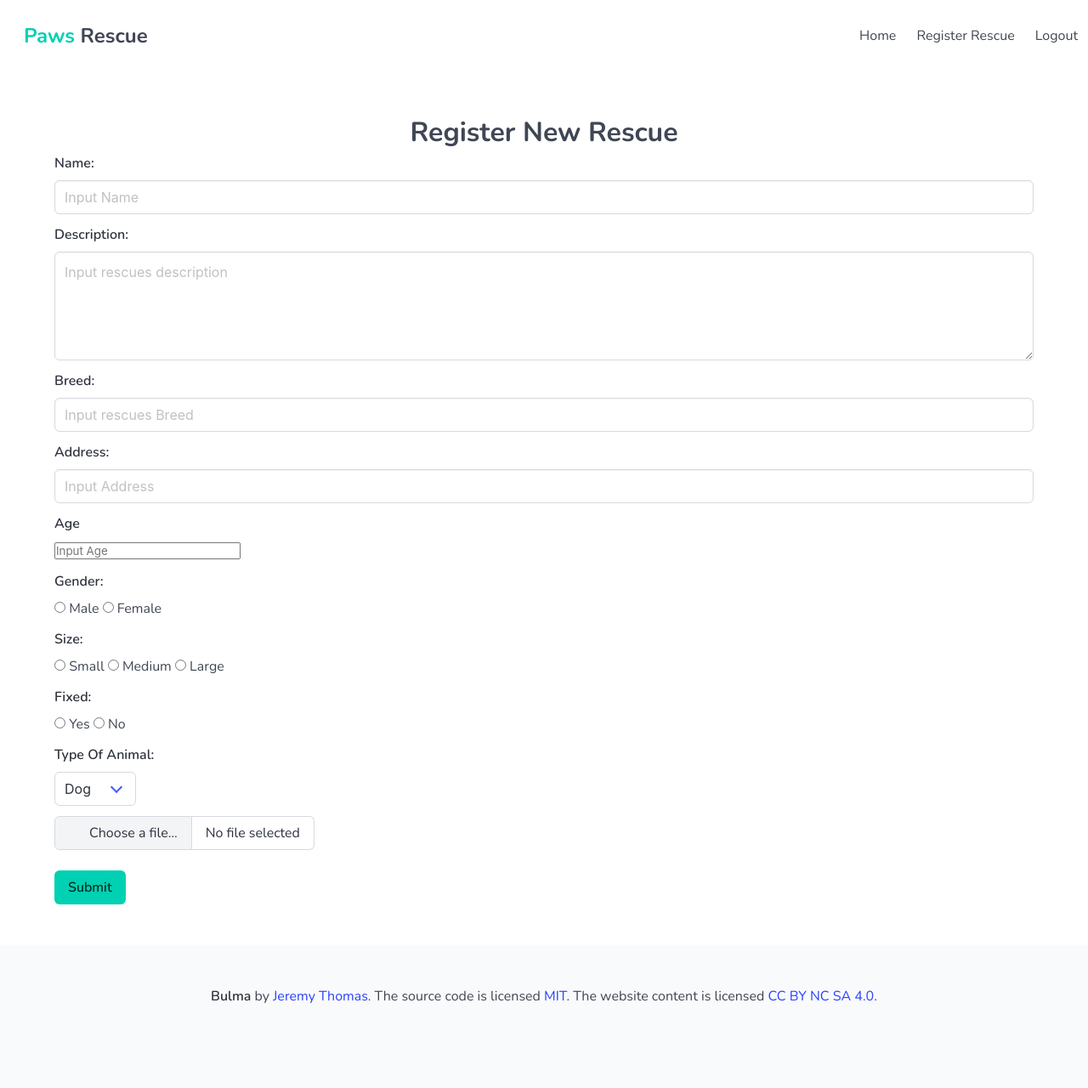
After one commit to DaliusBeckjr/paws_rescue, a Flask app: template flask_app/templates/edit_rescue.html in a window 1280 px wide. The commit adds this page. Shown: the whole page at 85% size. Run offline with Flask 3, Linux system fonts and the light colour scheme; the template is opened without the code that fills it, so the values that code supplies are empty.

```diff
--- a/flask_app/controllers/users_controllers.py
+++ b/flask_app/controllers/users_controllers.py
@@ -36,7 +36,7 @@ def register():
 
 @app.route('/users/login', methods = ['POST'])
 def login():
-    one_user = validate_login(request.form)
+    one_user = User.validate_login(request.form)
 
 # if user already exist he is sent back to register
     if not one_user:
--- /dev/null
+++ b/flask_app/templates/edit_rescue.html
@@ -0,0 +1,122 @@
+{% extends 'base.html' %}
+
+{% block title %} Paws and Rescue | New Rescue  {% endblock %}
+
+{% block body %}
+
+{% include 'components/navbar.html' %}
+
+<section class="section">
+    <div class="container">
+       <p class="has-text-weight-bold has-text-centered is-size-3">Register New Rescue</p>
+
+        <form action="{{ url_for('create_rescue') }}" method="post" enctype="multipart/form-data">
+
+            {% with messages = get_flashed_messages(category_filter=['rescue']) %}     <!-- declare a variable called messages -->
+                    {% if messages %}                            <!-- check if there are any messages -->
+                        {% for message in messages %}            <!-- loop through the messages -->
+                            <p class="has-text-danger">{{message}}</p>                   <!-- display each message in a paragraph tag -->
+                        {% endfor %}
+                    {% endif %}
+                {% endwith %}
+            <div class="field">
+                <label class="label">Name:</label>
+                <input type="text" class="input" name="name" placeholder="Input Name">
+            </div>
+            <div class="field">
+                <label class="label">Description:</label>
+                <textarea class="textarea " placeholder="Input rescues description" name="description"></textarea>
+            </div>
+            <div class="field">
+                <label class="label">Breed:</label>
+                <input type="text" name="breed" class="input" placeholder="Input rescues Breed">
+            </div>
+            <div class="field">
+                <label class="label">Address:</label>
+                <input type="text" class="input" placeholder="Input Address">
+            </div>
+            <div class="field">
+                <label class="label">Age</label>
+                <input type="number" name="age" placeholder="Input Age" min="1">
+            </div>
+            <div class="field">
+                <label class="label">Gender:</label>
+                <div class="control">
+                    <label class="radio">
+                        <input type="radio" name="gender" value="1" />
+                        Male
+                    </label>
+                    <label class="radio">
+                        <input type="radio" name="gender" value="2" />
+                        Female
+                    </label>
+                </div>
+            </div>
+            <div class="field">
+                <label class="label">Size:</label>
+                <div class="control">
+                    <label class="radio">
+                        <input type="radio" name="size" value="1" />
+                        Small
+                    </label>
+                    <label class="radio">
+                        <input type="radio" name="size" value="2" />
+                        Medium
+                    </label>
+                    <label class="radio">
+                        <input type="radio" name="size" value="3" />
+                        Large
+                    </label>
+                </div>
+            </div>
+            <div class="field">
+                <label class="label">Fixed:</label>
+                <div class="control">
+                    <label class="radio">
+                        <input type="radio" name="fixed" value="1" />
+                        Yes
+                    </label>
+                    <label class="radio">
+                        <input type="radio" name="fixed" value="2" />
+                        No
+                    </label>
+                </div>
+            </div>
+            <div class="field">
+                <label class="label">Type Of Animal:</label>
+                <div class="select">
+                    <select name="type">
+                        <option value="dog">Dog</option>
+                        <option value="cat">Cat</option>
+                        <option value="other">Other</option>
+                    </select>
+                </div>
+            </div>
+            <div class="file has-name">
+                <label class="file-label">
+                    <input class="file-input" type="file" id="file-input" name="image" accept="image/png, image/jpeg"/>
+                    <span class="file-cta">
+                        <span class="file-icon">
+                            <i class="fas fa-upload"></i>
+                        </span>
+                        <span class="file-label"> Choose a file… </span>
+                    </span>
+                    <span class="file-name" id="file-name"> No file selected</span>
+                </label>
+                <input type="hidden" name="user_id" value="{{session['login_id']}}">
+            </div>
+            <button class="button is-primary" type="submit">Submit</button>
+        </form>
+    </div>
+</section>
+
+{% include 'components/footer.html' %}
+
+<script>
+    document.getElementById('file-input').addEventListener('change', function() {
+        var fileName = document.getElementById('file-input').files[0].name || 'No file selected';
+        document.getElementById('file-name').textContent = fileName;
+    });
+</script>
+
+{% endblock body %}
--- a/flask_app/templates/login_reg.html
+++ b/flask_app/templates/login_reg.html
@@ -17,7 +17,7 @@
 
 <section class="section">
     <div class="container ">
-        <form action="{{ url_for('register') }}" method="post" class="columns box m-6">
+        <form action="{{ url_for('register') }}" method="post" class="columns card m-6">
             <div class="column is-three-fifths p-6">
                 <h3 class="is-size-3 has-text-weight-bold has-text-centered mb-4">Create New Account</h3>
                 {% with messages = get_flashed_messages(category_filter=['reg']) %}     <!-- declare a variable called messages -->
```
Also changed, not shown: flask_app/models/user.py (+16 -1 lines).
